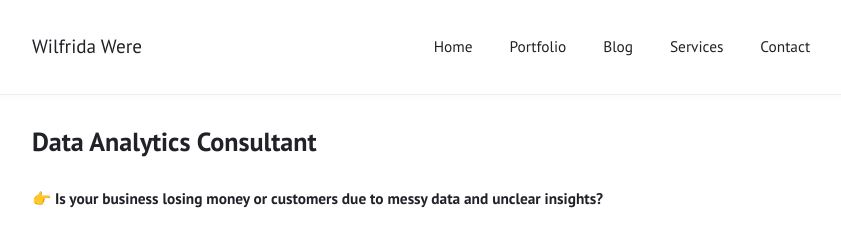
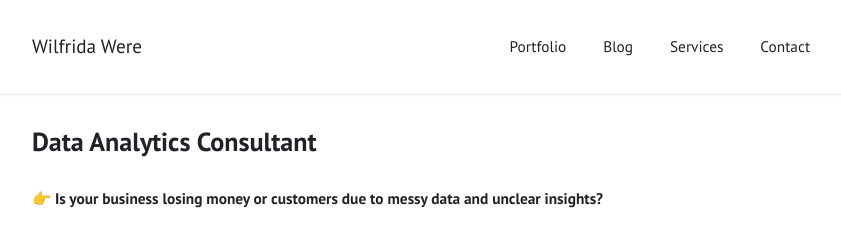
Before and after one commit to Wilfrida-Were/website, a Jekyll site: the page built from index.md, in a window 1280 px wide. Shown: the top 231 px of the page, without its empty margins (219-1060 px from the left). Built offline with Jekyll 4.4.1, drawn with Linux system fonts in a browser that asks for light colours.

Commit message:
Update _config.yml

```diff
--- a/_config.yml
+++ b/_config.yml
@@ -16,7 +16,7 @@ minimal: false             # use a dark header
 # Menu
 
 navigation:                # accepts {file, title, url, icon, sidebaricon}
-  - {title: "Home", file: "index.md"}
+  # - {title: "Home", file: "index.md"}
   - {title: "Portfolio", file: "README.md"}
   - {title: "Blog", file: "blog.md"}
   - {title: "Services", file: "services.html"}
```
